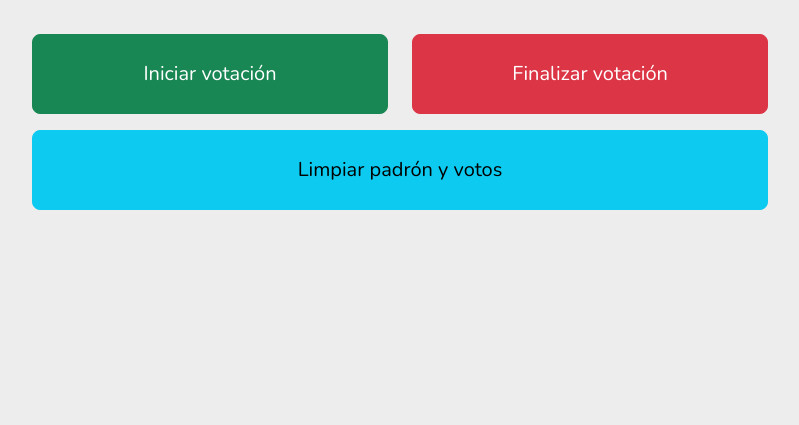
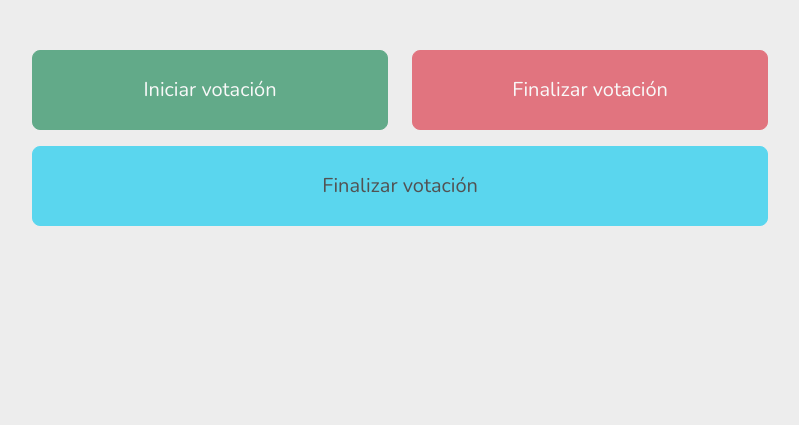
Before and after one commit to MauroAg22/elecciones2, a PHP site: page /autoridades/gestion.php in a window 1280 px wide. Shown: the part 62-487 px from the top of the page, without its empty margins (240-1039 px from the left). Run offline with PHP 8.4, Linux system fonts and the light colour scheme; the visitor is signed in with stand-in values (Sample User, id 1).

Commit message:
Listo para la entrega

```diff
--- a/autoridades/gestion.php
+++ b/autoridades/gestion.php
@@ -10,26 +10,24 @@ if (!$_SESSION["login"]) {
 <?php include "../navbar/head-atd.php"; ?>
 
 
-
-
 <div class="row justify-content-center align-items-center mt-5">
     <div class="col-lg-8 col-md-10">
         <div class="row">
-            <div class="col">
+            <div class="col mt-3">
                 <div class="d-grid gap-2">
-                    <button style="height: 80px;" type="button" name="" id="" class="btn btn-success btn-lg">Iniciar votación</button>
+                    <a class="btn btn-success btn-lg btnGestion disabled" href="#" role="button">Iniciar votación</a>
                 </div>
             </div>
-            <div class="col">
+            <div class="col mt-3">
                 <div class="d-grid gap-2">
-                    <button style="height: 80px;" type="button " name="" id="" class="btn btn-danger btn-lg">Finalizar votación</button>
+                    <a class="btn btn-danger btn-lg btnGestion disabled" href="#" role="button">Finalizar votación</a>
                 </div>
             </div>
         </div>
         <div class="row mt-3">
             <div class="col">
                 <div class="d-grid gap-2">
-                    <button style="height: 80px;" type="button " name="" id="" class="btn btn-info btn-lg">Limpiar padrón y votos</button>
+                    <a class="btn btn-info btn-lg btnGestion disabled" href="#" role="button">Finalizar votación</a>
                 </div>
             </div>
         </div>
@@ -37,7 +35,4 @@ if (!$_SESSION["login"]) {
 </div>
 
 
-
-
-
 <?php include "../navbar/footer-atd.php"; ?>
--- a/autoridades/padron.php
+++ b/autoridades/padron.php
@@ -39,9 +39,6 @@ $personas = $objConsultas->consultar("SELECT * FROM `padron` ORDER BY `apellido`
                         </tr>
                     <?php } ?>
                 </tbody>
-                <tfoot>
-
-                </tfoot>
             </table>
         </div>
 
--- a/css/style2.css
+++ b/css/style2.css
@@ -9,3 +9,10 @@
     transition: none;
     cursor: default;
 }
+
+.btnGestion {
+    height: 80px;
+    display: flex;
+    justify-content: center;
+    align-items: center;
+}
--- a/navbar/head-atd.php
+++ b/navbar/head-atd.php
@@ -2,10 +2,15 @@
 
 $pagActual = basename($_SERVER['PHP_SELF']);
 
-function active($pagActual, $url)
-{
+function active($pagActual, $url) {
     echo ($pagActual == $url) ? "active" : "";
 }
+
+function disabled(bool $condicion) {
+    echo ($condicion) ? "disabled" : "";
+}
+
+
 
 ?>
 
@@ -14,7 +19,7 @@ function active($pagActual, $url)
 <html lang="es">
 
 <head>
-    <title>Elecciones 2</title>
+    <title>Elecciones 2023</title>
     <!-- Required meta tags -->
     <meta charset="utf-8">
     <meta name="viewport" content="width=device-width, initial-scale=1, shrink-to-fit=no">
--- a/navbar/head-general.php
+++ b/navbar/head-general.php
@@ -2,7 +2,7 @@
 <html lang="es">
 
 <head>
-    <title>Elecciones 2</title>
+    <title>Elecciones 2023</title>
     <!-- Required meta tags -->
     <meta charset="utf-8">
     <meta name="viewport" content="width=device-width, initial-scale=1, shrink-to-fit=no">
```
